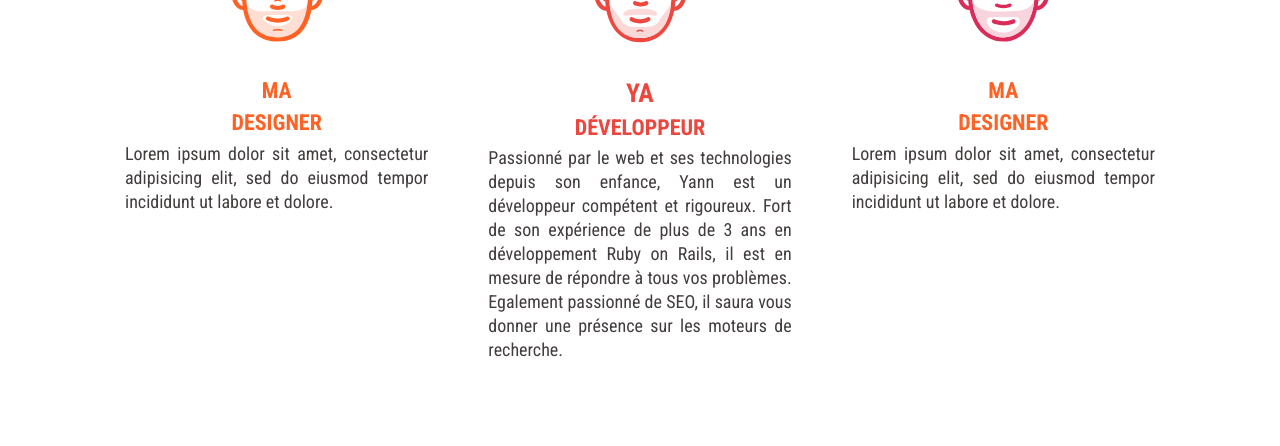
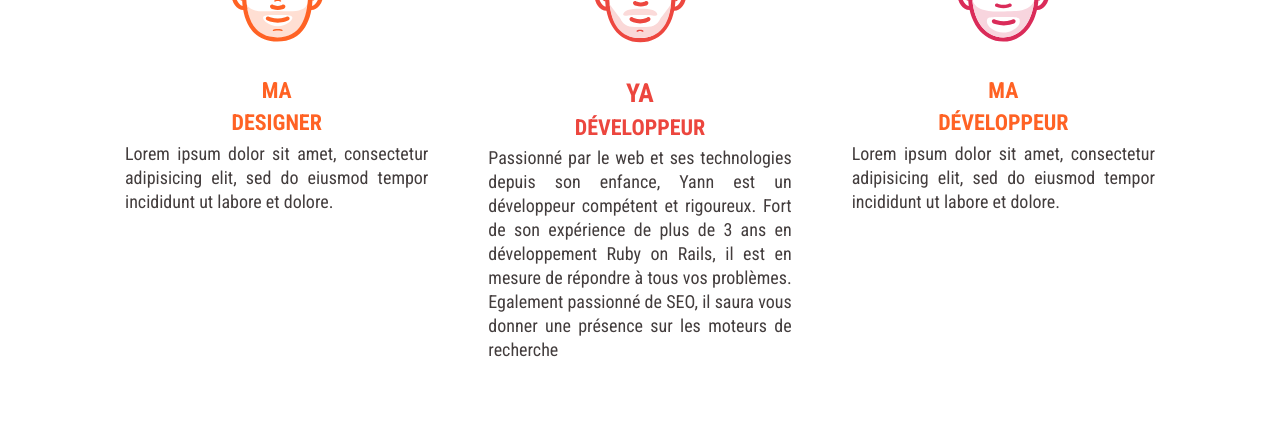
Before and after one commit to mayami-it/mayami-site, a Jekyll site: the page built from index.html, in a window 1280 px wide and 900 px high, scrolled down 1163 px. Shown: the part 150-596 px from the top of the window. Built offline with Jekyll 4.4.1, drawn with Linux system fonts in a browser that asks for light colours; some of the changed text lies outside the part shown.

Commit message:
Improve wordingue

```diff
--- a/_config.yml
+++ b/_config.yml
@@ -7,11 +7,11 @@
 
 # Site settings
 title: MAYAMI
-subtitle: Agence web à Genève
+subtitle: Agence web spécialisée en Ruby on Rails à Genève
 email: contact@mayami.ch
-description: noting
+description: Agence Web à Genève spécialisée dans le développement d'applications en Ruby on Rails.
 baseurl: "" # the subpath of your site, e.g. /blog
-url: "http://yourdomain.com" # the base hostname & protocol for your site
+url: "http://mayami.ch" # the base hostname & protocol for your site
 
 # Build settings
 markdown: kramdown
--- a/index.html
+++ b/index.html
@@ -67,7 +67,7 @@
 
         <h3 class="uppercase pad-top-20 u-color-morenga">Ya</h3>
         <h4 class="uppercase u-color-morenga">Développeur</h3>
-        <p class="text-justify">Passionné par le web et ses technologies depuis son enfance, Yann est un développeur compétent et rigoureux. Fort de son expérience de plus de 3 ans en développement Ruby on Rails, il est en mesure de répondre à tous vos problèmes. Egalement passionné de SEO, il saura vous donner une présence sur les moteurs de recherche.</p>
+        <p class="text-justify">Passionné par le web et ses technologies depuis son enfance, Yann est un développeur compétent et rigoureux. Fort de son expérience de plus de 3 ans en développement Ruby on Rails, il est en mesure de répondre à tous vos problèmes. Egalement passionné de SEO, il saura vous donner une présence sur les moteurs de recherche</p>
       </div>
     </li>
     <li class="col-12-m col-4-l">
@@ -76,7 +76,7 @@
         <img class="block center" src="img/avatar-mi.svg" alt="Mi" width="140" height="140">
 
         <h3 class="uppercase fs-4 pad-top-20 u-color-orange">Ma</h3>
-        <h4 class="uppercase fs-4 u-color-orange">Designer</h3>
+        <h4 class="uppercase fs-4 u-color-orange">Développeur</h3>
         <p class="text-justify">Lorem ipsum dolor sit amet, consectetur adipisicing elit, sed do eiusmod tempor incididunt ut labore et dolore.</p>
       </div>
     </li>
```
